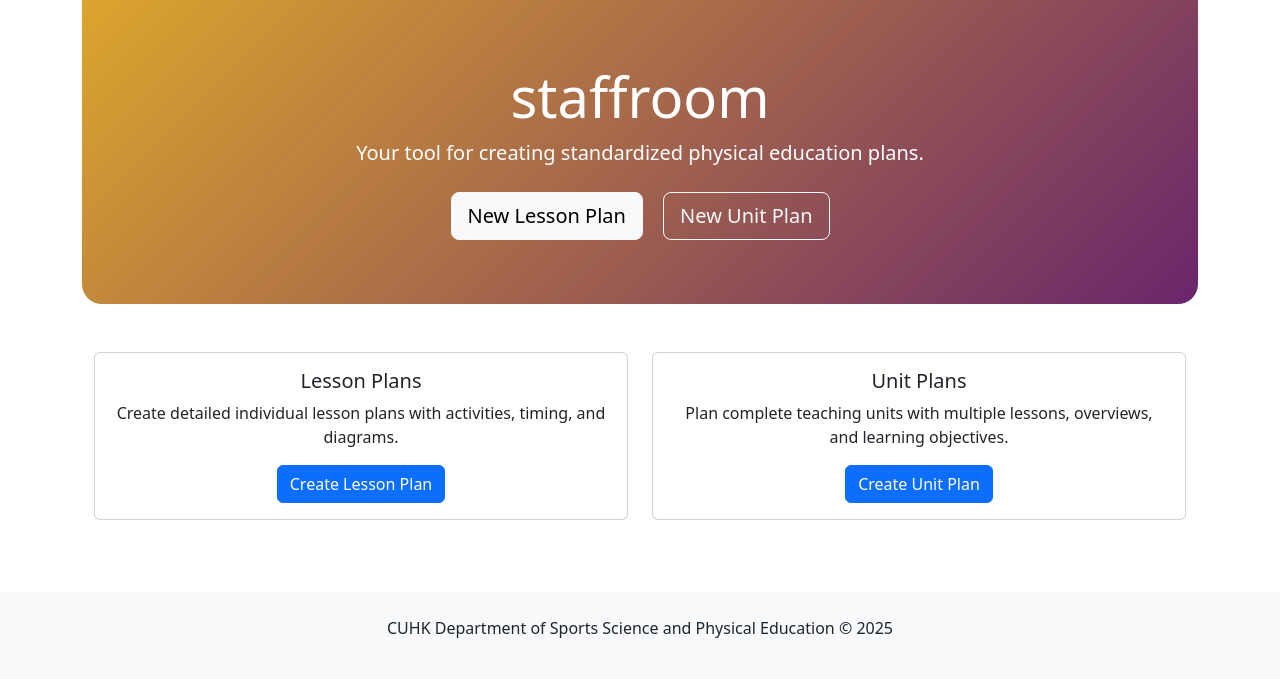
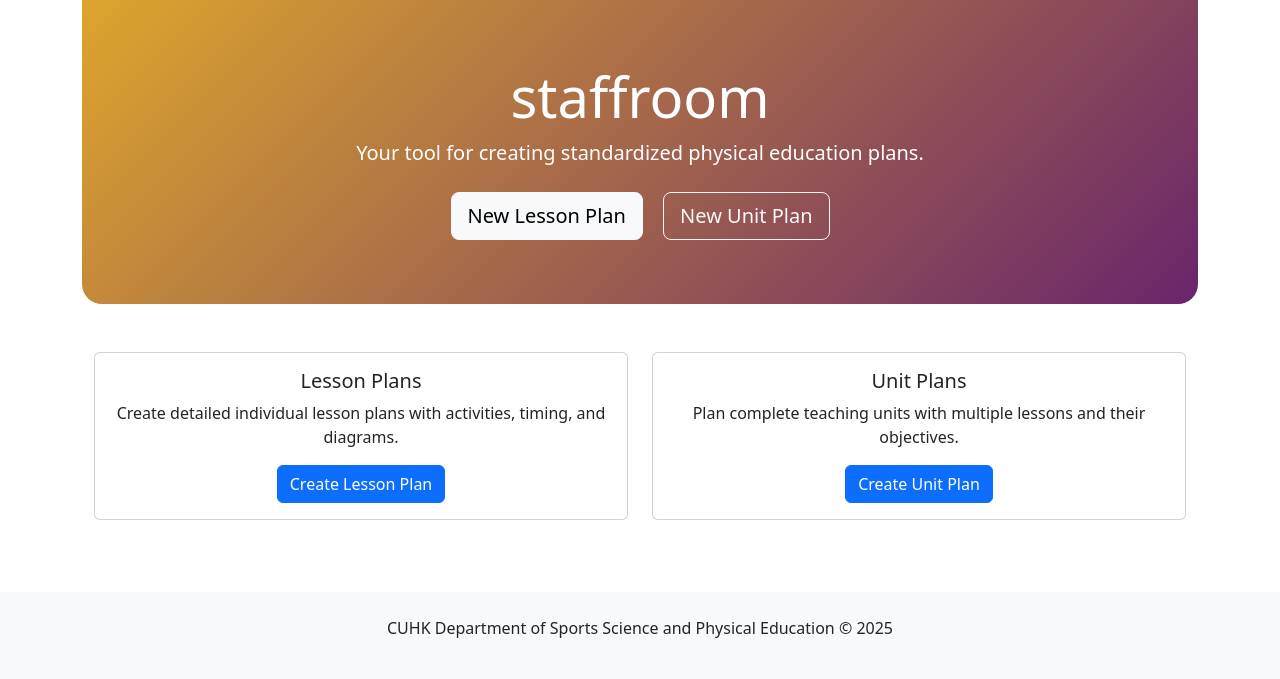
Before and after one commit to youwenshao/staffroom, a Flask app: page / in a window 1280 px wide. Shown: the part 81-760 px from the top of the page. Run offline with Flask 3, Linux system fonts and the light colour scheme.

Commit message:
Update footer styling in base.html for improved alignment and modify card text in index.html for clarity.

```diff
--- a/templates/base.html
+++ b/templates/base.html
@@ -41,7 +41,7 @@
     </div>
 
     <!-- Footer -->
-    <footer class="bg-light text-center p-4 mt-5">
+    <footer class="bg-light text-center p-4 mt-5" style="vertical-align: middle;">
         <p>CUHK Department of Sports Science and Physical Education © 2025</p>
     </footer>
 
--- a/templates/index.html
+++ b/templates/index.html
@@ -41,7 +41,7 @@
             <div class="card h-100">
                 <div class="card-body text-center">
                     <h5 class="card-title">Unit Plans</h5>
-                    <p class="card-text">Plan complete teaching units with multiple lessons, overviews, and learning objectives.</p>
+                    <p class="card-text">Plan complete teaching units with multiple lessons and their objectives.</p>
                     <a href="{{ url_for('create_unit_form') }}" class="btn btn-primary">Create Unit Plan</a>
                 </div>
             </div>
```
